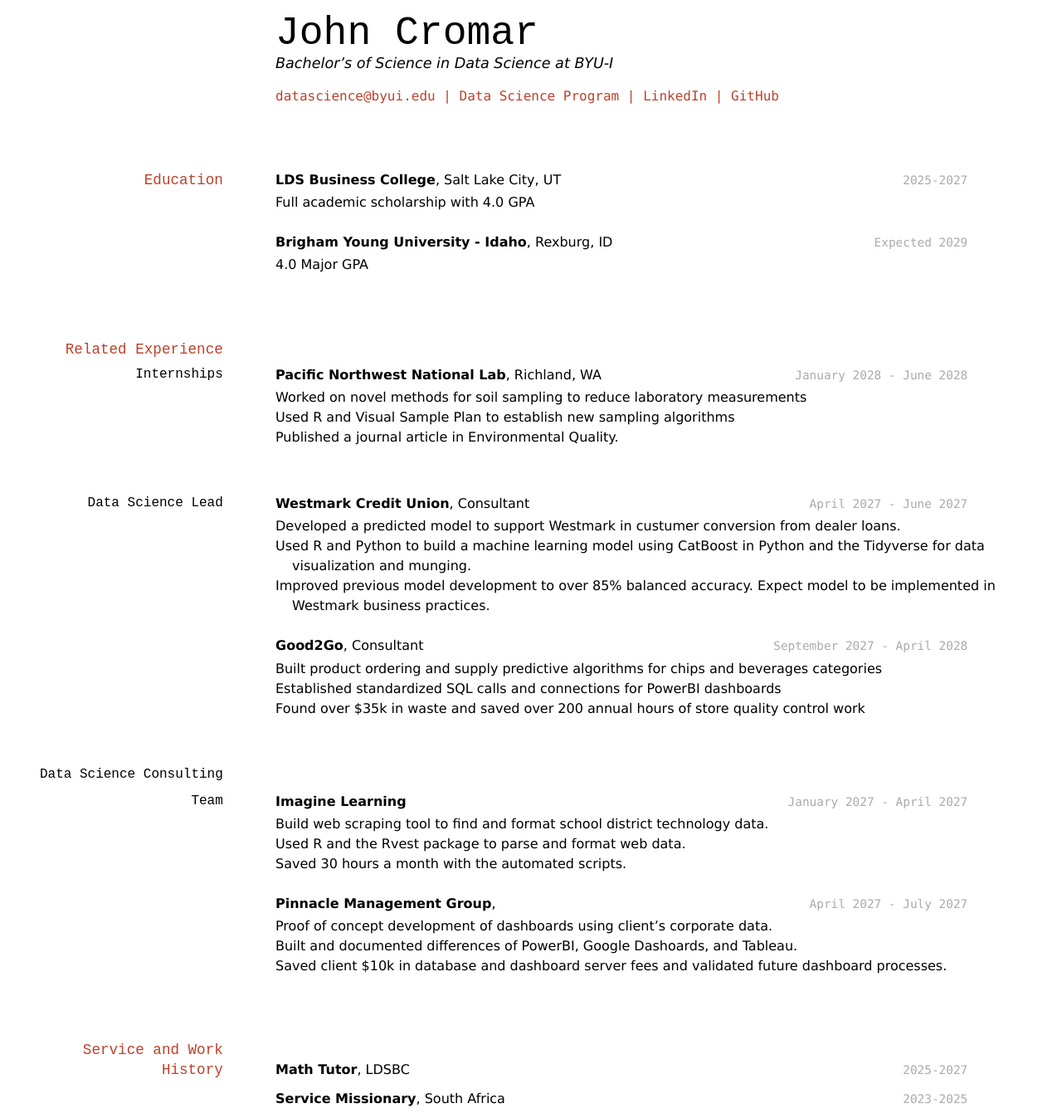
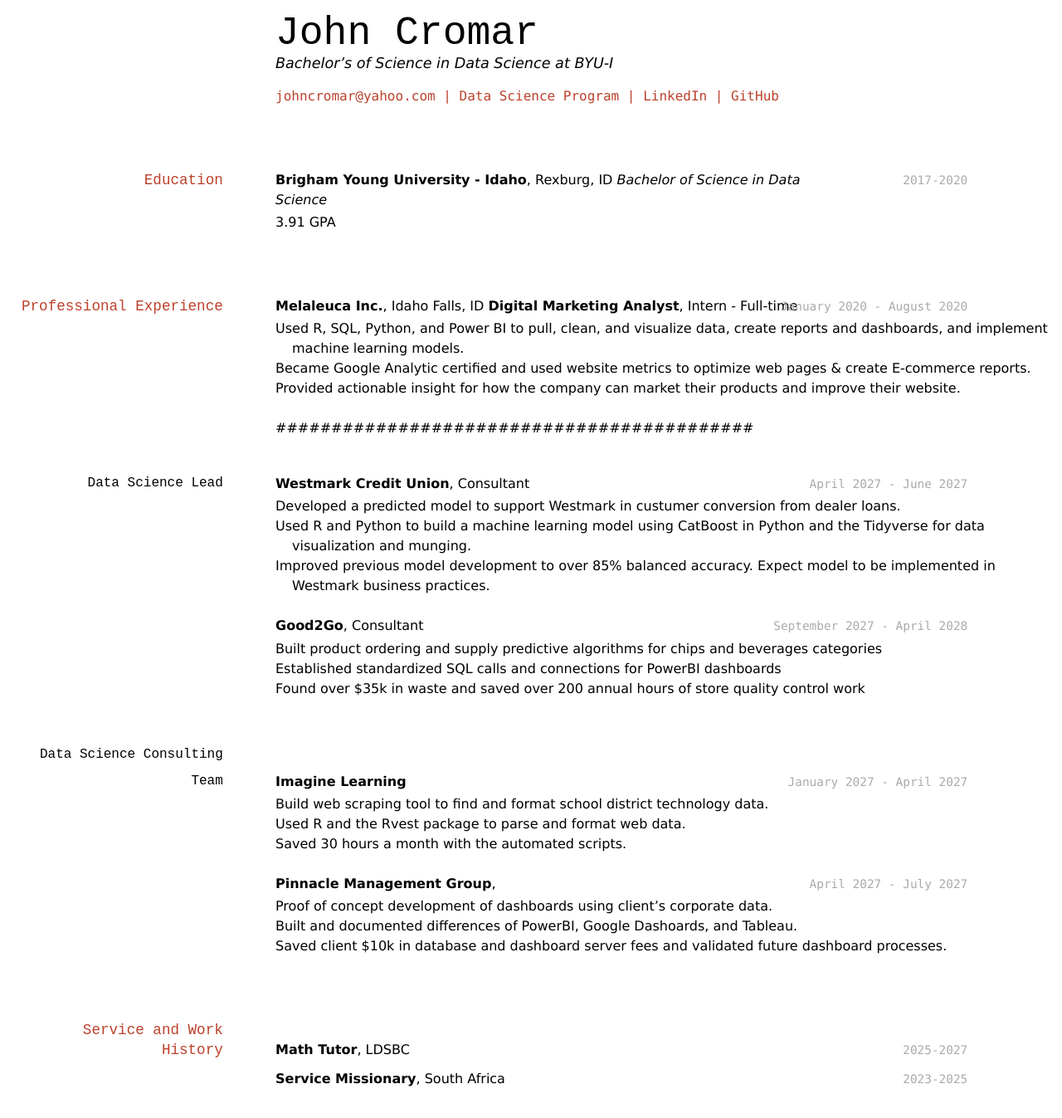
Before and after one commit to johncromar/cromarj_resume, a Jekyll site: the page built from docs/index.md, in a window 1280 px wide. Shown: the whole page at 83% size. Built offline with Jekyll 4.4.1, drawn with Linux system fonts in a browser that asks for light colours; after the commit the page ends 1323 px from its top, so only the background shows below that.

Commit message:
Added Melaleuca to resume

```diff
--- a/docs/index.md
+++ b/docs/index.md
@@ -6,37 +6,35 @@ title: John Cromar's Resume
 Bachelor's of Science in Data Science at BYU-I
 
 <div id="webaddress">
-<a href="datascience@byui.edu">datascience@byui.edu</a>
+<a href="johncromar@yahoo.com">johncromar@yahoo.com</a>
 | <a href="https://byuidatascience.github.io/development.html">Data Science Program</a>
-| <a href="https://www.linkedin.com/groups/13537407/">LinkedIn</a>
-| <a href="https://github.com/byuids-resumes">GitHub</a>
+| <a href="https://www.linkedin.com/in/john-cromar-656ba316a/">LinkedIn</a>
+| <a href="https://github.com/johncromar/cromarj_resume">GitHub</a>
 </div>
 
 <!-- https://www.monique.tech/the-art-of-markdown -->
 
 ## Education
 
-`2025-2027`
-__LDS Business College__, Salt Lake City, UT
-
-- Full academic scholarship with 4.0 GPA
-
-`Expected 2029`
+`2017-2020`
 __Brigham Young University - Idaho__, Rexburg, ID
-
-- 4.0 Major GPA
+_Bachelor of Science in Data Science_
+- 3.91 GPA
 
 
-## Related Experience
+## Professional Experience
 
-### Internships
+`January 2020 - August 2020`
+__Melaleuca Inc.__,  Idaho Falls, ID
+__Digital Marketing Analyst__, Intern - Full-time
 
-`January 2028 - June 2028`
-__Pacific Northwest National Lab__, Richland, WA
+- Used R, SQL, Python, and Power BI to pull, clean, and visualize data, create reports and dashboards, and implement machine learning
+models.
+- Became Google Analytic certified and used website metrics to optimize web pages & create E-commerce reports.
+- Provided actionable insight for how the company can market their
+products and improve their website.
 
-- Worked on novel methods for soil sampling to reduce laboratory measurements
-- Used R and Visual Sample Plan to establish new sampling algorithms
-- Published a journal article in Environmental Quality.
+###########################################
 
 ### Data Science Lead
 
```
